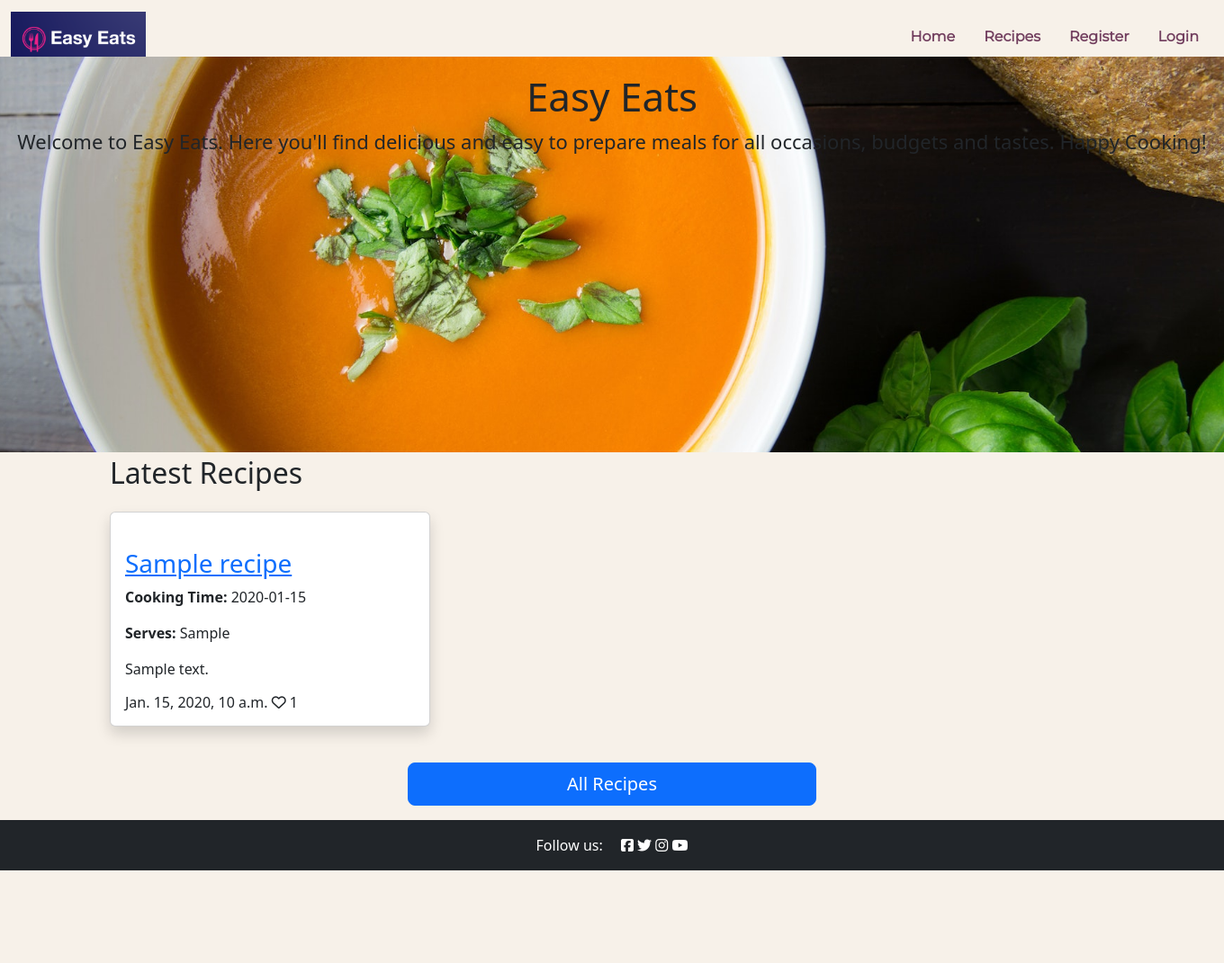
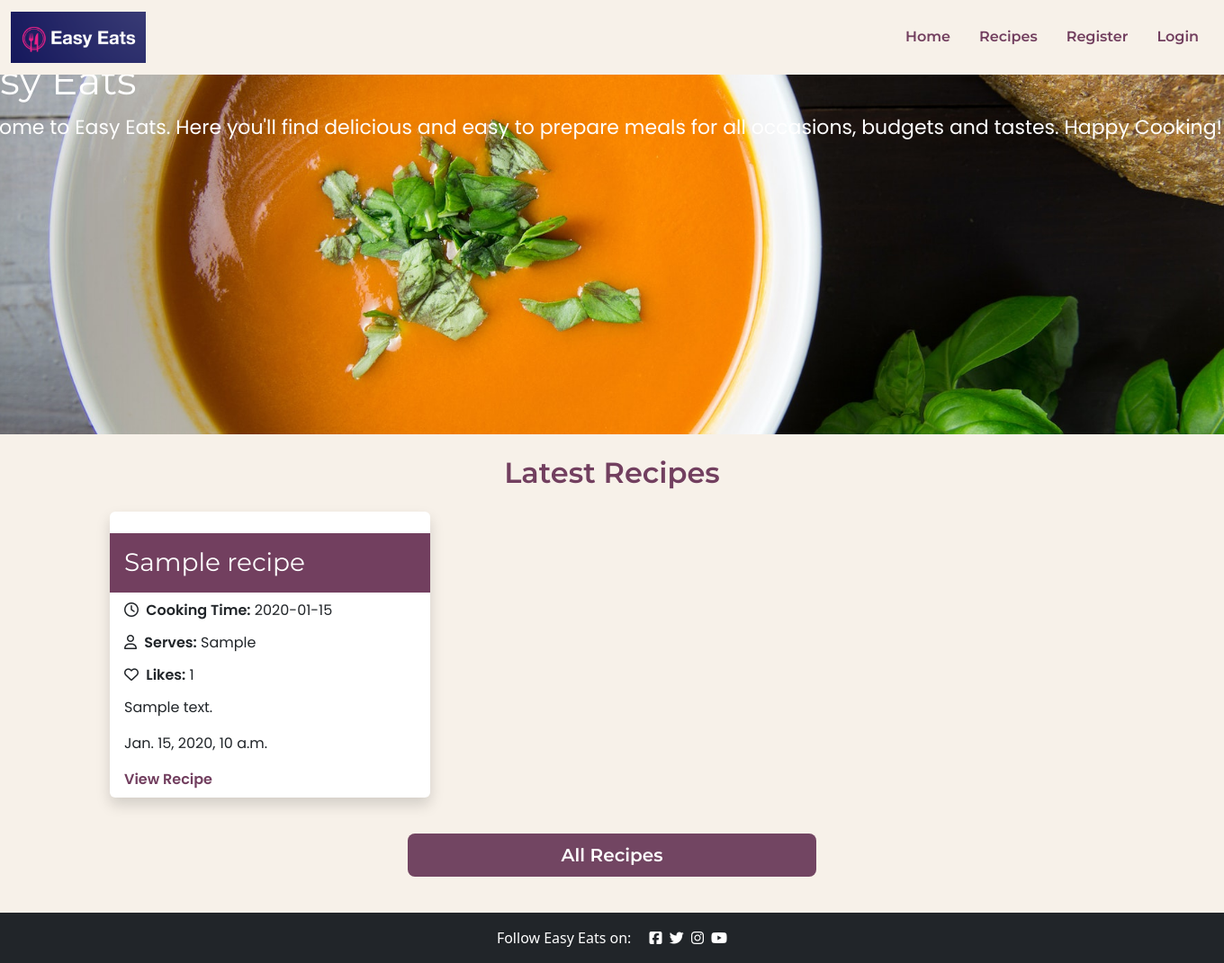
Before and after one commit to DanielleDaly/portfolio-project-4, a Django app: page / in a window 1360 px wide; the page is wider, and only the part inside the window is pictured. Shown: that part at 90% size. Before the commit the page ends 968 px from the top of that part, so only its background shows below. Run offline with Django 3.2, Linux system fonts and the light colour scheme; tables that the repository leaves empty hold one stand-in row (values such as "Sample post"); some libraries are stand-ins or nearby versions.

Commit message:
Update styling on homepage, add links to footer

```diff
--- a/static/css/style.css
+++ b/static/css/style.css
@@ -57,3 +57,122 @@ body {
 .callout-text p {
     font-family: 'Poppins', sans-serif;
 }
+
+
+.section-title {
+    font-family: 'Montserrat', sans-serif;
+    font-weight: 600;
+    color: rgb(114,63,95);
+}
+
+
+/* Recipe Cards */
+.recipe-card {
+    height: 100%;
+    border: none;
+}
+
+.recipe-card-body {
+    padding: 0 0 4.5rem 0;
+}
+
+.recipe-card-date {
+    position: absolute;
+    left: 0;
+    bottom: 2.5rem;
+    width: 100%;
+}
+
+.recipe-card-link {
+    position: absolute;
+    left: 0;
+    bottom: 0;
+    width: 100%;
+    padding: 0 1rem;
+    color: rgb(114,63,95);
+    font-weight: 600 !important;
+}
+
+.recipe-card-link:hover {
+    color: rgb(114,63,95);
+}
+
+.recipe-image-link {
+    display: block;
+}
+
+.recipe-title-link {
+    display: block;
+    text-decoration: none;
+    background-color: rgb(114,63,95);
+}
+
+.card-title {
+    padding: 1rem;
+    font-family: 'Montserrat', sans-serif;
+    color: #ffffff;
+}
+
+.recipe-title-link:hover .card-title {
+    color: rgb(255,203,112);
+}
+
+.card-text {
+    padding: 0 1rem;
+    font-family: 'Poppins', sans-serif;
+    font-weight: 400;
+    text-decoration: none;
+}
+
+.card-text strong {
+    font-weight: 600;
+}
+
+.card-text-with-icon {
+    margin-bottom: 0.75rem;
+}
+
+
+/* Recipe */
+.recipe-ingredients {}
+
+.recipe-ingredients ul, .recipe-ingredients ol {}
+
+.recipe-ingredients li {
+    font-size: medium !important;
+}
+
+.recipe-method {}
+
+.recipe-method ul, .recipe-method ol {}
+
+.recipe-method li {
+    font-size: medium !important;
+}
+
+
+.btn-link {
+    font-weight: 600;
+    color: #fff;
+    background-color: rgb(114, 69, 98);
+    font-family: 'Montserrat', sans-serif;
+    text-decoration: none;
+}
+
+.btn-link:hover {
+    font-weight: 600;
+    background-color: rgb(255,203,112);
+    color: rgb(114, 69, 98);
+    font-family: 'Montserrat', sans-serif;
+    text-decoration: none;
+
+}
+
+
+.footer-icon {
+    color: #ffffff;
+}
+
+.footer-icon:hover {
+    color: rgb(255,203,112);
+}
--- a/templates/base.html
+++ b/templates/base.html
@@ -11,8 +11,8 @@
         <title>Easy Eats</title>
         <link rel="preconnect" href="https://fonts.googleapis.com">
         <link rel="preconnect" href="https://fonts.gstatic.com" crossorigin>
-        <link href="https://fonts.googleapis.com/css2?family=Poppins&display=swap" rel="stylesheet">
-        <link href="https://fonts.googleapis.com/css2?family=Montserrat&display=swap" rel="stylesheet">
+        <link href="https://fonts.googleapis.com/css2?family=Poppins:wght@400;600&display=swap" rel="stylesheet">
+        <link href="https://fonts.googleapis.com/css2?family=Montserrat:wght@400;600&display=swap" rel="stylesheet">
         <link href="https://cdn.jsdelivr.net/npm/bootstrap@5.2.3/dist/css/bootstrap.min.css" rel="stylesheet" integrity="sha384-rbsA2VBKQhggwzxH7pPCaAqO46MgnOM80zW1RWuH61DGLwZJEdK2Kadq2F9CUG65" crossorigin="anonymous">
         <script src="https://kit.fontawesome.com/3128113473.js" crossorigin="anonymous"></script>
         <link rel="stylesheet" href="{% static 'css/style.css' %}">
@@ -69,7 +69,7 @@
 
 
         <!--  Page Content -->
-        <main class="flex-shrink-0 main-bg">
+        <main class="flex-shrink-0 main-bg pb-4">
             {% block content %}
             {% endblock content %}
         </main>
@@ -77,11 +77,11 @@
         <!--  Footer -->
         <footer class="footer mt-auto py-3 bg-dark">
             <p class="m-0 text-center text-white">
-                Follow us:
-                <i class="fab fa-facebook-square ms-3"></i>
-                <i class="fa-brands fa-twitter"></i>
-                <i class="fa-brands fa-instagram"></i>
-                <i class="fa-brands fa-youtube"></i>
+                Follow Easy Eats on:
+                <a href="https://facebook.com" target="_blank"><i class="fab fa-facebook-square ms-3 footer-icon"></i></a>
+                <a href="https://twitter.com" target="_blank"><i class="fa-brands fa-twitter ms-1 footer-icon"></i></a>
+                <a href="https://instagram.com" target="_blank"><i class="fa-brands fa-instagram ms-1 footer-icon"></i></a>
+                <a href="https://youtube.com" target="_blank"><i class="fa-brands fa-youtube ms-1 footer-icon"></i></a>
             </p>
         </footer>
 
--- a/templates/index.html
+++ b/templates/index.html
@@ -3,27 +3,29 @@
 {% block content %}
 
 <!-- Callout -->
-<div class="container-fluid callout-container">
-    <div class="row">
-        <div class="col-12">
-            <section class="callout text-center mt-3">
-                <h1>Easy Eats</h1>
-                <p class="lead">Welcome to Easy Eats. Here you'll find delicious and easy to prepare meals for all occasions, budgets and tastes. Happy Cooking!
-            </section>
+<div class="container-fluid container-outer">
+    <div class="callout-container">
+        <div class="row">
+            <div class="col-12">
+                <section class="callout-text">
+                    <h1>Easy Eats</h1>
+                    <p class="lead">Welcome to Easy Eats. Here you'll find delicious and easy to prepare meals for all occasions, budgets and tastes. Happy Cooking!
+                </section>
+            </div>
         </div>
     </div>
 </div>
 
 <!-- Latest Recipes -->
 <div class="container">
-    <h2 class="my-4">Latest Recipes</h2>
+    <h2 class="my-4 text-center section-title">Latest Recipes</h2>
     <div class="row">
         <!-- Recipe Cards -->
         <div class="col-12">
-            <div class="row">
+            <div class="row mb-4">
                 {% for recipe in recipe_list %}
-                <div class="col-4">
-                    <div class="card recipe-card mb-4 shadow">
+                <div class="col-sm-12 col-md-4">
+                    <div class="card recipe-card shadow">
                         <div class="card-body recipe-card-body">
                             <a href="{% url 'full-recipe' recipe.slug %}" class="recipe-image-link">
                                 <div class="image-container">
@@ -37,16 +39,30 @@
                             <a href="{% url 'full-recipe' recipe.slug %}" class="recipe-title-link">
                                 <h3 class="card-title">{{ recipe.title }}</h3>
                             </a>
-                            <p class="card-text"><strong>Cooking Time:</strong> {{ recipe.cooking_time }}</p>
-                            <p class="card-text"><strong>Serves:</strong> {{ recipe.serves }}</p>
-                            <p class="card-text">{{ recipe.short_description }}</p>
-                            <p class="card-text h6">{{ recipe.created_on }} <i class="fa-regular fa-heart"></i> {{ recipe.number_of_likes }}</p>
+                            <p class="card-text card-text-with-icon">
+                                <i class="fa-regular fa-clock me-1"></i> <strong>Cooking Time:</strong> {{ recipe.cooking_time }}
+                            </p>
+                            <p class="card-text card-text-with-icon">
+                                <i class="fa-regular fa-user me-1"></i> <strong>Serves:</strong> {{ recipe.serves }}
+                            </p>
+                            <p class="card-text card-text-with-icon">
+                                <i class="fa-regular fa-heart me-1"></i> <strong>Likes:</strong> {{ recipe.number_of_likes }}
+                            </p>
+                            <p class="card-text">
+                                {{ recipe.short_description }}
+                            </p>
+                            <p class="card-text py-2 mb-0 recipe-card-date">
+                                {{ recipe.created_on }}
+                            </p>
+                            <a href="{% url 'full-recipe' recipe.slug %}" class="card-text py-2 recipe-card-link">
+                                View Recipe
+                            </a>
                         </div>
                     </div>
                 </div>
                 {% if forloop.counter|divisibleby:3 %}
                 </div>
-                <div class="row">
+                <div class="row mb-4">
                 {% endif %}
                 {% endfor %}
                 </div>
@@ -55,6 +71,6 @@
     </div>
 </div>
 <!-- Link to All Recipes Button -->
-<a class="btn btn-primary btn-lg col-4 offset-4 mb-3 mt-3" href="{% url 'all-recipes' %}" role="button">All Recipes</a>
+<a class="btn btn-link btn-lg col-4 offset-4 mb-3 mt-3" href="{% url 'all-recipes' %}" role="button">All Recipes</a>
 
 {% endblock %}
```
